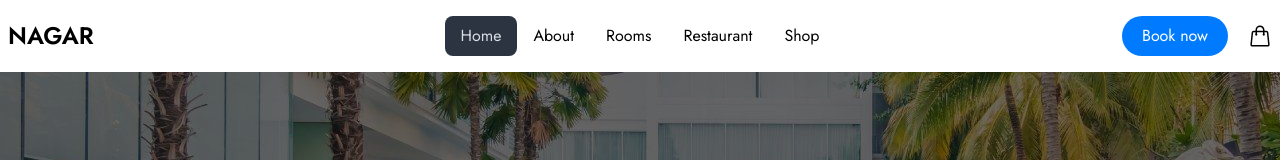
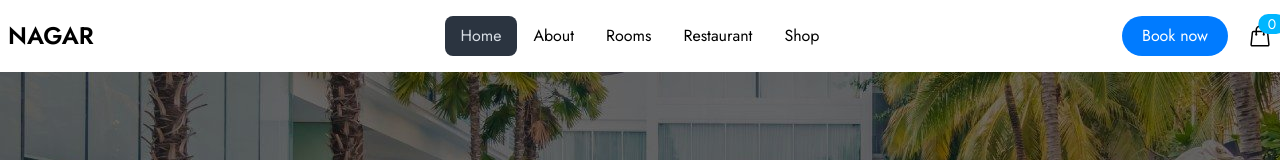
Before and after one commit to peuldev/nagar-hotel-booking-client, a React (Vite) app: page / in a window 1280 px wide. Shown: the top 160 px of the page. Built offline with nearby package versions, Linux system fonts and the light colour scheme; no server answers.

Commit message:
add to card item show badge count cart items

```diff
--- a/src/Pages/Shared/Navbar/Navbar.jsx
+++ b/src/Pages/Shared/Navbar/Navbar.jsx
@@ -62,9 +62,15 @@ const Navbar = () => {
             {" "}
             Book now
           </a>
-          <a className="text-2xl lg:ml-5 ml-2 cursor-pointer">
-            <HiOutlineShoppingBag />
-          </a>
+
+          <div className="indicator">
+            <span className="indicator-item badge  badge-info text-white">0</span>
+            <div className="grid place-items-center">
+              <a className="text-2xl lg:ml-5 ml-2 cursor-pointer ">
+                <HiOutlineShoppingBag />
+              </a>
+            </div>
+          </div>
         </div>
       </div>
     </div>
--- a/src/components/FeaturedRooms/FeaturedRooms.jsx
+++ b/src/components/FeaturedRooms/FeaturedRooms.jsx
@@ -26,7 +26,7 @@ const FeaturedRooms = () => {
           </p>
         </div>
       </div>
-      <div className="font-secondary grid lg:grid-cols-2 md:grid-cols-2 gap-5">
+      <div className="font-secondary grid lg:grid-cols-3 md:grid-cols-2 gap-5 mx-2">
         {featuredRooms.map((featuredRoom) => (
           <ShowFeaturedRoom
             featuredRoom={featuredRoom}
```
